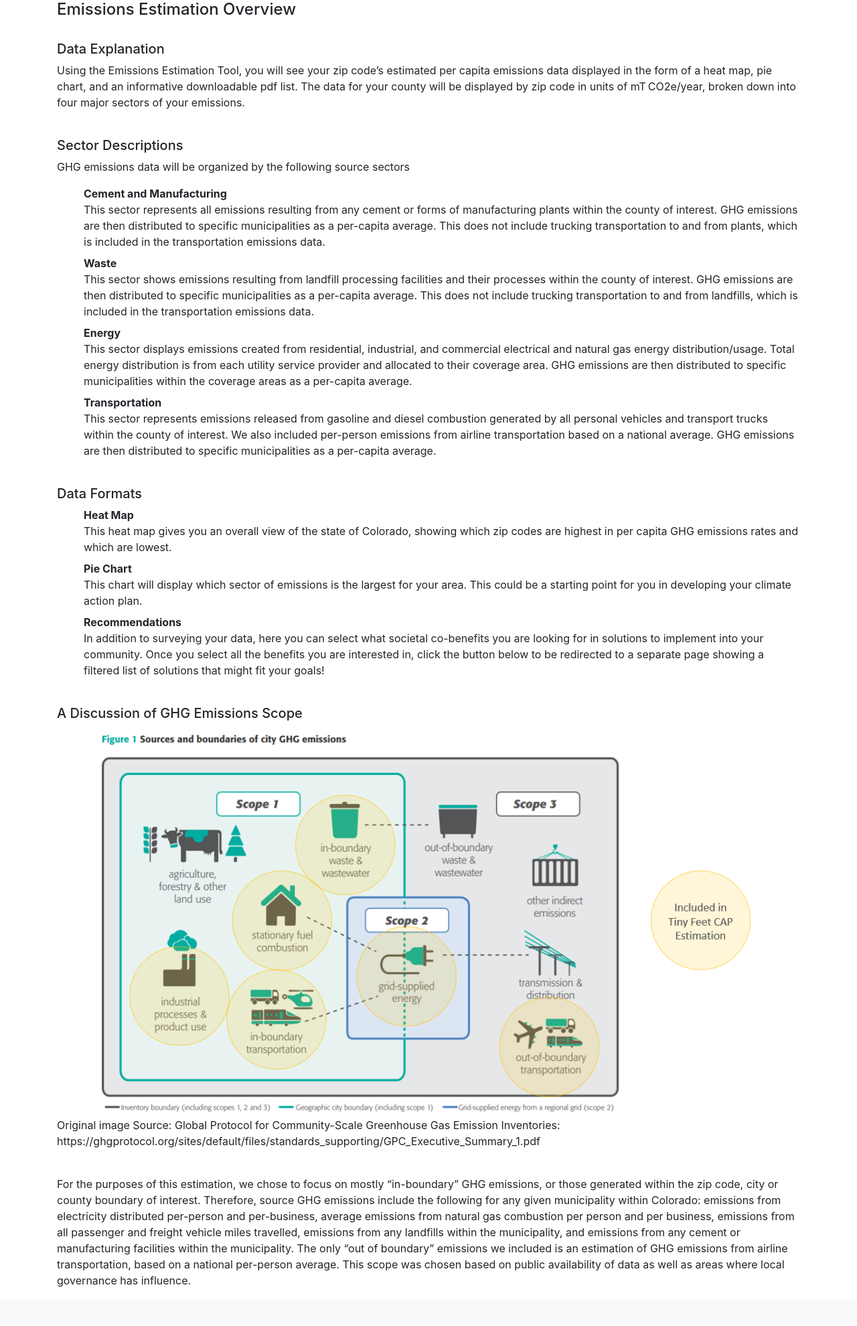
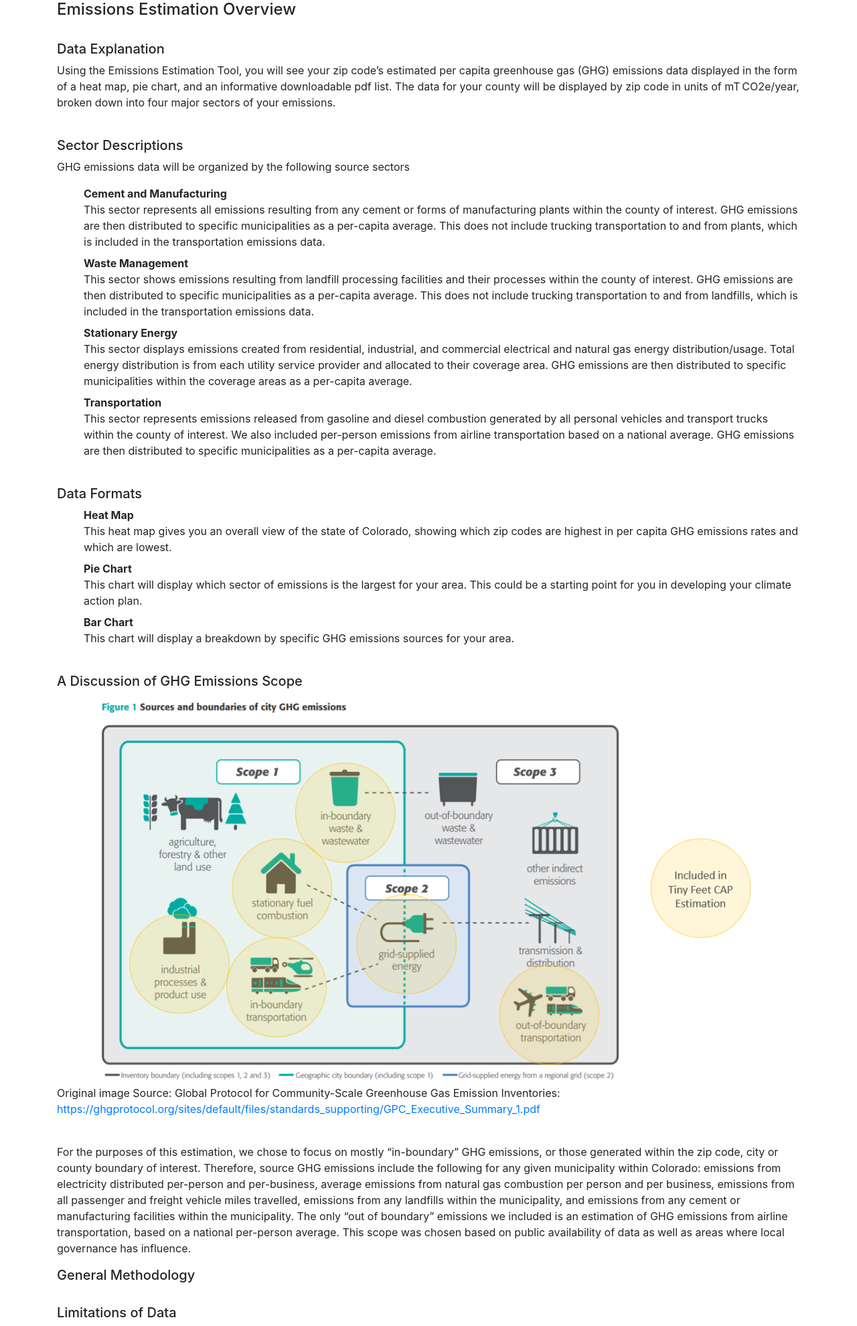
Before and after one commit to gillianyost/TinyFeetServer, a Flask app: page /emissions in a window 1280 px wide. Shown: the part 68-2048 px from the top of the page at 67% size. Before the commit the page ends 1990 px from the top, so only its background shows below. Run offline with Flask 2, Linux system fonts and the light colour scheme; parts of the project's set-up code (start-up, migrations or seed data) failed here and were passed over; some libraries are stand-ins or nearby versions.

Commit message:
updates based on feedback

```diff
--- a/server/emissions/views.py
+++ b/server/emissions/views.py
@@ -53,7 +53,7 @@ def readTable(tableName):
         query = Waste.query.all()
     elif tableName == "otis_transportation":
         columnNames = Otis_transportation.__table__.columns.keys()
-        query = Cement_and_manufacturing.query.all()
+        query = Otis_transportation.query.all()
     elif tableName == "cement_and_manufacturing":
         columnNames = Cement_and_manufacturing.__table__.columns.keys()
         query = Cement_and_manufacturing.query.all()
--- a/server/templates/mainPages/emissions.html
+++ b/server/templates/mainPages/emissions.html
@@ -6,7 +6,7 @@
   <h4>Emissions Estimation Overview</h4>
   <br>
   <h5>Data Explanation</h5>
-  <p>Using the Emissions Estimation Tool, you will see your zip code’s estimated per capita emissions data displayed in
+  <p>Using the Emissions Estimation Tool, you will see your zip code’s estimated per capita greenhouse gas (GHG) emissions data displayed in
     the form of a heat map, pie chart, and an informative downloadable pdf list. The data for your county will be
     displayed by zip code in units of mT CO2e/year, broken down into four major sectors of your emissions.</p>
   <br>
@@ -18,12 +18,12 @@
       county of interest. GHG emissions are then distributed to specific municipalities as a per-capita average. This
       does not include trucking transportation to and from plants, which is included in the transportation emissions
       data.</dd>
-    <dt>Waste</dt>
+    <dt>Waste Management</dt>
     <dd>This sector shows emissions resulting from landfill processing facilities and their processes within the county
       of interest. GHG emissions are then distributed to specific municipalities as a per-capita average. This does not
       include trucking transportation to and from landfills, which is included in the transportation emissions data.
     </dd>
-    <dt>Energy</dt>
+    <dt>Stationary Energy</dt>
     <dd>This sector displays emissions created from residential, industrial, and commercial electrical and natural gas
       energy distribution/usage. Total energy distribution is from each utility service provider and allocated to their
       coverage area. GHG emissions are then distributed to specific municipalities within the coverage areas as a
@@ -43,17 +43,16 @@
     <dt>Pie Chart</dt>
     <dd>This chart will display which sector of emissions is the largest for your area. This could be a starting point
       for you in developing your climate action plan.</dd>
-    <dt>Recommendations</dt>
-    <dd>In addition to surveying your data, here you can select what societal co-benefits you are looking for in
-      solutions to implement into your community. Once you select all the benefits you are interested in, click the
-      button below to be redirected to a separate page showing a filtered list of solutions that might fit your goals!
+    <dt>Bar Chart</dt>
+    <dd>This chart will display a breakdown by specific GHG emissions sources for your area.
     </dd>
   </ul>
   <br>
   <h5>A Discussion of GHG Emissions Scope</h5>
   <center><img src="../static/img/cityGHGemissions.png" alt="GHG Emissions" width="1000"></center>
   <p>Original image Source: Global Protocol for Community-Scale Greenhouse Gas Emission Inventories:
-    https://ghgprotocol.org/sites/default/files/standards_supporting/GPC_Executive_Summary_1.pdf</p>
+    <a href='https://ghgprotocol.org/sites/default/files/standards_supporting/GPC_Executive_Summary_1.pdf'
+    >https://ghgprotocol.org/sites/default/files/standards_supporting/GPC_Executive_Summary_1.pdf</a></p>
   <br>
   <p>For the purposes of this estimation, we chose to focus on mostly “in-boundary” GHG emissions, or those generated
     within the zip code, city or county boundary of interest. Therefore, source GHG emissions include the following for
@@ -65,6 +64,10 @@
     emissions
     from airline transportation, based on a national per-person average. This scope was chosen based on public
     availability of data as well as areas where local governance has influence.</p>
+
+    <h5>General Methodology</h5>
+    <br>
+    <h5>Limitations of Data</h5>
   <!-- iframe does not work on host -->
   <!-- <iframe src="http://tinyfeettoolkit.com/map/" style="height:100vh;width:100%;" title=""></iframe> -->
 </div>
```
Also changed, not shown: server/templates/mainPages/map.html (+8 -0 lines).
